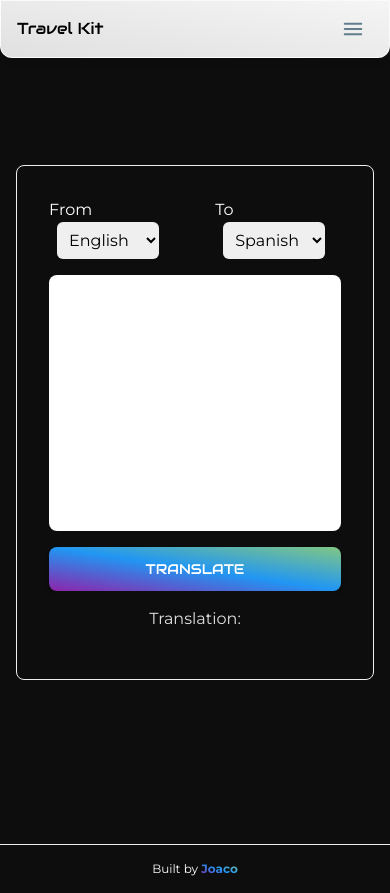
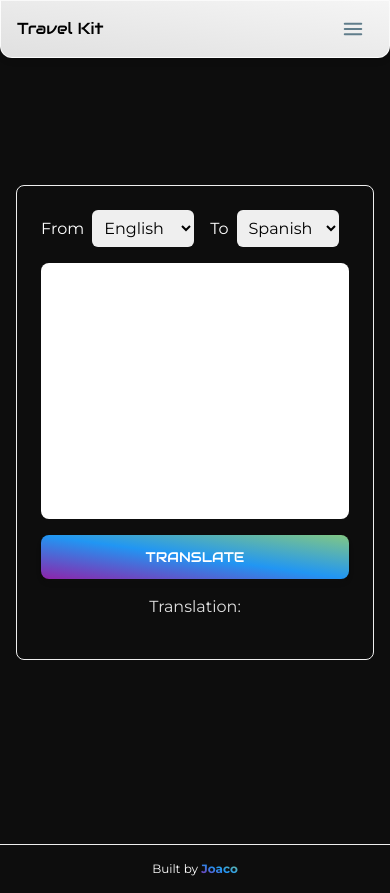
Before and after one commit to joacomesa22/travel-app, a Next.js app: page /apis/translator in a window 390 px wide. Built offline with nearby package versions, Linux system fonts and the light colour scheme.

Commit message:
country info height problem fixed

```diff
--- a/app/apis/country-info/page.jsx
+++ b/app/apis/country-info/page.jsx
@@ -16,7 +16,7 @@ const CountryInfo = () => {
         .then((data) =>
           data
             .filter((country) => country.name.common.includes(query))
-            .slice(0, 3)
+            .slice(0, 6)
         )
     );
   };
@@ -90,7 +90,7 @@ const CountryInfo = () => {
                       {country.name.common}
                     </h3>
                   </div>
-                  <div className="text-lg">
+                  <div className="text-base md:text-lg">
                     <p>
                       <span className="text-gray-300 text-sm">Continent:</span>{" "}
                       {country.region}
--- a/app/apis/layout.jsx
+++ b/app/apis/layout.jsx
@@ -2,7 +2,7 @@ import React from "react";
 
 const ApisLayout = ({ children }) => {
   return (
-    <div className="h-screen flex flex-col items-center justify-center px-4">
+    <div className="min-h-screen flex flex-col items-center justify-center px-4">
       {children}
     </div>
   );
--- a/app/apis/translator/page.jsx
+++ b/app/apis/translator/page.jsx
@@ -32,7 +32,7 @@ const Translator = () => {
   };
 
   return (
-    <div className="flex flex-col gap-4 p-8 rounded-lg border w-full sm:max-w-[400px]">
+    <div className="flex flex-col gap-4 p-6 md:p-8 rounded-lg border w-full sm:max-w-[400px]">
       <form
         onSubmit={(e) => {
           handleSubmit(e);
```
